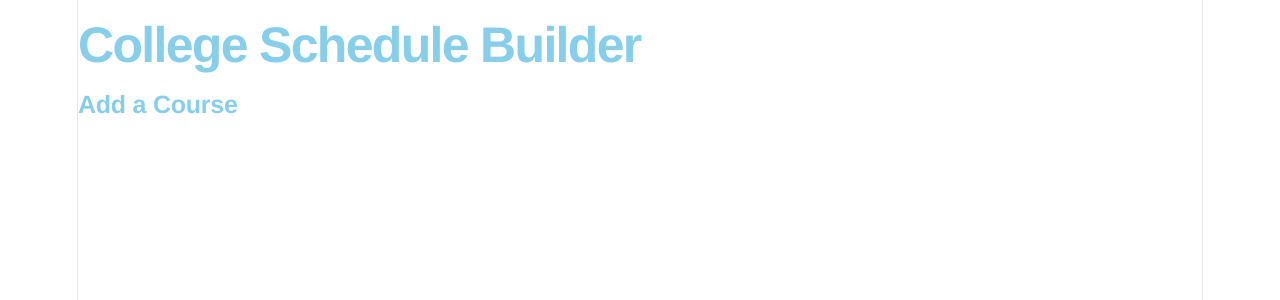
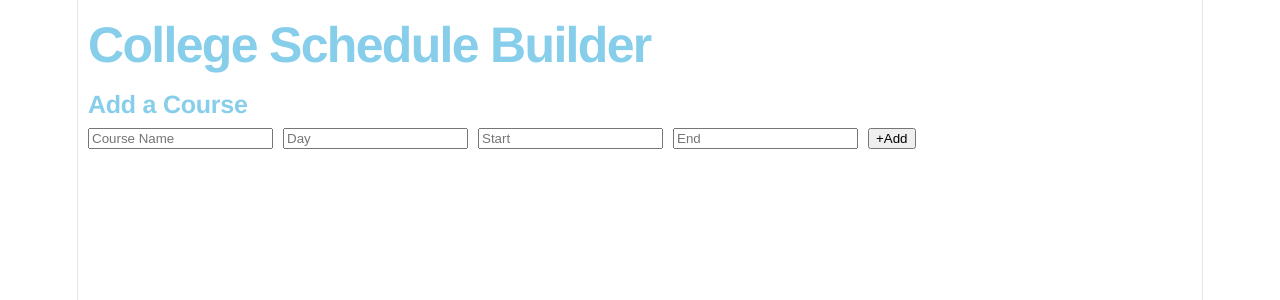
Before and after one commit to Hamza-C0DES/College-Schedule-Builder, a React (Vite) app: page / in a window 1280 px wide. Shown: the top 300 px of the page. Built offline with nearby package versions, Linux system fonts and the light colour scheme.

Commit message:
Impelemented the Inputs

```diff
--- a/src/App.css
+++ b/src/App.css
@@ -1,17 +1,27 @@
+.input-row{
+  margin-left: 10px;
+  display: flex;
+  gap: 10px;
+}
+
 h1{
+  margin-left: 10px;
   color: skyblue;
   text-align: left;
   font-family: Helvetica;
   font-size: 50px;
   font-weight: 800;
 }
+
 h2{
+  margin-left: 10px;
   color: skyblue;
   text-align: left;
   font-family: Helvetica;
   font-size: 25px;
   font-weight: 800;
 }
+
 h3{
   color: skyblue;
   text-align: left;
@@ -28,7 +38,3 @@ h3{
   width: 100%; height: 100%;
   background-color: white;
 }
-
-input{
-  align-items:left;
-}
--- a/src/App.jsx
+++ b/src/App.jsx
@@ -2,14 +2,30 @@ import { useState } from 'react';
 import './App.css';
 
 export default function MyComponent(){
+
+  const course_attributes = [
+    "Course Name",
+    "Day",
+    "Start",
+    "End",
+  ]
 
 return (
   /* RETURNING JSX  */
   <>
   <div id="main-page-div">
     <h1>College Schedule Builder</h1>
-      <div id="add-course">
-        <h2>Add a Course</h2>
+    <h2>Add a Course</h2>
+      <div className="input-row">
+        {course_attributes.map((course_attribute) => (
+          <input
+          key={course_attribute}
+          type="text"
+          placeholder={course_attribute}
+          />
+        ))}
+        <button type="submit">+Add</button>
+
         {/* <h3>Course Name</h3> */}
         {/* <input type="text"
             name="course-name"
@@ -20,6 +36,8 @@ return (
         <button>Add Course</button> */}
         {/* Implementing a Shortcut*/}
 
+
+
       </div>
   </div>
   </>
```
